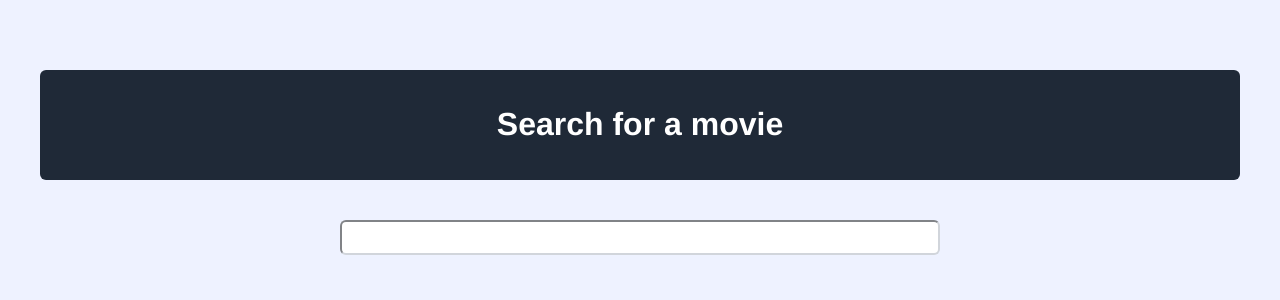
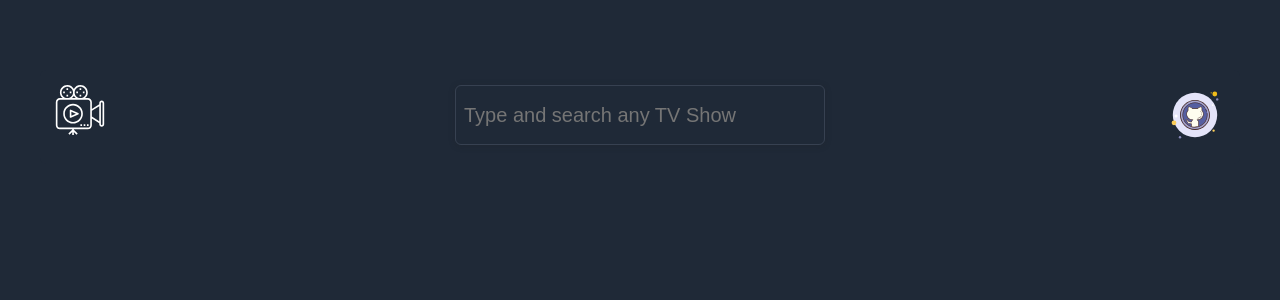
Before and after one commit to alkama25/tvshows-search, a Vue app: page / in a window 1280 px wide. Shown: the top 300 px of the page. Built offline with nearby package versions, Linux system fonts and the light colour scheme.

Commit message:
style: Changed UI of the application, added icons and github profile link

```diff
--- a/src/App.vue
+++ b/src/App.vue
@@ -1,7 +1,6 @@
 <template>
   <main>
     <div id="app">
-      <header-bar></header-bar>
       <search-bar @getMovies="getMovies"></search-bar>
       <shows-list :movieListRecords="movieListRecords"></shows-list>
     </div>
@@ -9,14 +8,12 @@
 </template>
 
 <script>
-import HeaderBar from "./components/HeaderBar.vue";
 import SearchBar from "./components/SearchBar.vue";
 import ShowsList from "./components/ShowsList.vue";
 
 export default {
   name: "App",
   components: {
-    HeaderBar,
     SearchBar,
     ShowsList,
   },
--- a/src/assets/scss/_app.scss
+++ b/src/assets/scss/_app.scss
@@ -11,60 +11,85 @@
 }
 
 body{
-    background-color:#eef2ff;
+    background-color: #1F2937;
 }
 
 p{
   font-size:1.25rem;
-  color:#111827;
-  text-align:center;
+  color:$text-white;
+  line-height: 1.5;
 }
 
 header{
   padding:0.938rem;
-  text-align:center;
-  color: #ffffff;
+  color: $text-white;
   background-color:#1F2937;
-  border-radius:$border-radius
+  border-radius:$border-radius;
+  display:grid;
+  grid-template-columns: repeat(auto-fit, minmax(15rem, 1fr));
+  grid-gap: 1.875rem;
+  @media(max-width:767px) {
+    grid-template-columns: 1fr;
+  }
 }
 
-input[type=text]{
+@media(max-width:767px) {
+  .action-icon{
+    justify-self: center;
+  }
+}
+
+input[type=search]{
+  background-color:transparent;
+  box-sizing:border-box;
+  width:100%;
+  padding:0.5rem;
+  display:block;
+  color:$text-white;
+  font-size:1.25rem;
+  box-shadow: 0 1px 6px 0 rgba(32,33,36,.28);
+  border: 1px solid $border-gray-100;
   border-radius:$border-radius;
-  box-sizing:border-box;
-  width:50%;
-  border-color:$border-gray-100;
-  padding:0.5rem;
-  margin:2.5rem auto;
-  display:block;
+  height:3.75rem;
   &:focus{
-      border-color: #4338CA;
+      border: 1px solid $border-gray-100;
       outline:none;
   }
   &:hover{
-      border-color:#9CA3AF;
+      border:1px solid $border-gray-100;
+  }
+}
+
+.gitLink{
+  justify-self: end;
+  @media(max-width:767px) {
+    justify-self: center;
+  }
+ }
+
+ .gitIcon {
+  width: 3.75rem;
+  transition: all .3s ease-in-out;
+  &:hover{
+    transform: rotate(360deg) scale(1.2);
   }
 }
 
 .grid-container {
   display: grid;
   grid-template-columns: repeat(4, 1fr);
-  grid-gap: 30px;
+  grid-gap: 1.875rem;
+  margin-top:3.75rem;
+  @media(max-width:767px) {
+    grid-template-columns: 1fr 1fr;
+  }
 }
 
 .grid-item {
-  background-color:#E0E7FF;
-  border: 1px solid $border-gray-100;
-  border-radius:$border-radius;
-  box-shadow: 0 3px 3px rgba(0,0,0,0.2);
   img{
     width:100%;
   }
+  &:hover{
+    opacity:.75;
+  }
 }
-
-@media(max-width:767px) {
-  .grid-container {
-      display: grid;
-      grid-template-columns: 1fr 1fr;
-      grid-gap: 1.875rem;
-  }
- }
--- a/src/assets/scss/_variables.scss
+++ b/src/assets/scss/_variables.scss
@@ -1,3 +1,6 @@
 // Borders
 $border-radius : .375rem;
-$border-gray-100 : #D1D5DB;
+$border-gray-100 : #374151;
+
+//colors
+$text-white:#ffffff;
--- a/src/components/HeaderBar.vue
+++ /dev/null
@@ -1,15 +0,0 @@
-<template>
-  <header>
-    <h1>Search for a movie</h1>
-  </header>
-</template>
-
-<script>
-export default {
-
-}
-</script>
-
-<style>
-
-</style>
--- a/src/components/SearchBar.vue
+++ b/src/components/SearchBar.vue
@@ -1,7 +1,15 @@
 <template>
-  <div>
-    <input type="text" @blur="fetchMovieList($event.target.value)" />
-  </div>
+  <header>
+    <img src="../assets/icons/action.svg" class="action-icon"/>
+    <input
+      type="search"
+      @blur="fetchMovieList($event.target.value)"
+      placeholder="Type and search any TV Show"
+    />
+    <a target="_blank" href="https://github.com/alkama25/tvshows-search" class="gitLink">
+      <img src="../assets/icons/github.svg" alt="github-logo" class="gitIcon" />
+    </a>
+  </header>
 </template>
 
 <script>
@@ -9,16 +17,16 @@ import { getMovieList } from "../services/movieListService";
 export default {
   data() {
     return {
-      movieList:[]
+      movieList: [],
     };
   },
   methods: {
     async fetchMovieList(searchTerm) {
       try {
         this.movieList = await getMovieList(searchTerm);
-        this.$emit('getMovies',this.movieList)
+        this.$emit("getMovies", this.movieList);
       } catch (e) {
-        console.log(e)
+        console.log(e);
       }
     },
   },
--- a/src/components/ShowsList.vue
+++ b/src/components/ShowsList.vue
@@ -5,9 +5,7 @@
         <img :src="movie.show.image.original" />
       </a>
 
-      <p>Name : {{movie.show.name}}</p>
-      <p>Language : {{movie.show.language}}</p>
-      <p>Premiered on : {{movie.show.premiered}}</p>
+      <p>{{ movie.show.name }}, {{ movie.show.language }}</p>
     </div>
   </section>
 </template>
```
Also changed, not shown: src/assets/icons/action.svg (added), src/assets/icons/github.svg (added).
